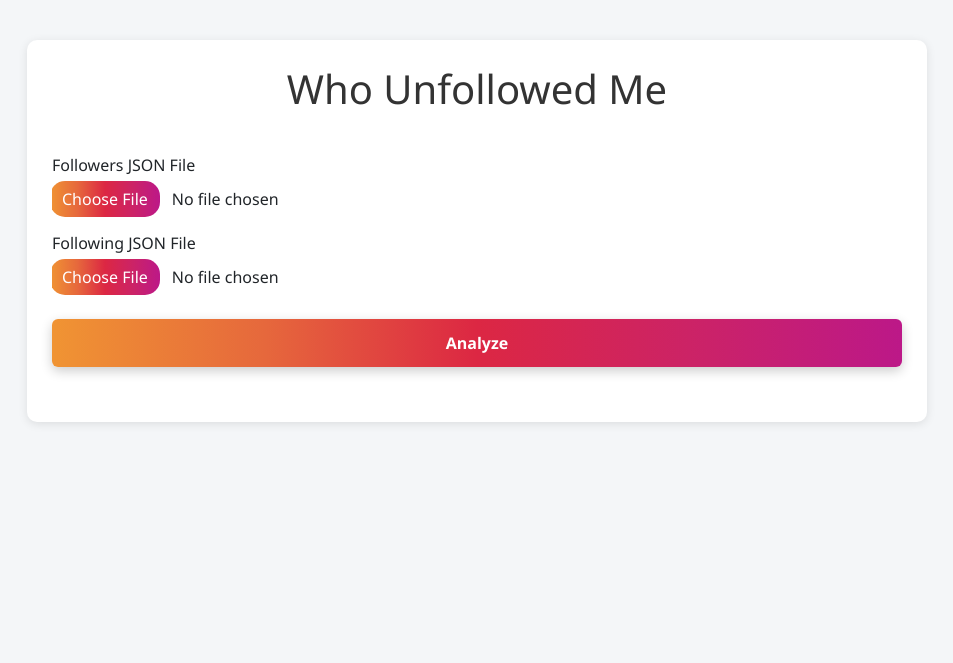
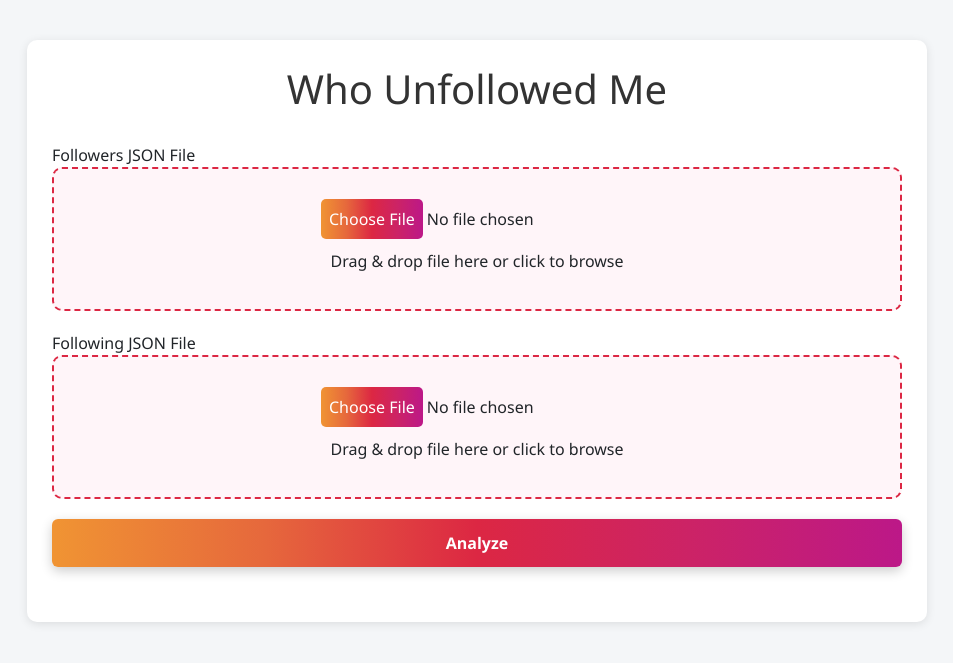
Before and after one commit to PBailey954/WhoUnfollowMe, a Flask app: page / in a window 1280 px wide. Shown: the top 663 px of the page, without its empty margins (163-1116 px from the left). Run offline with Flask 3, Linux system fonts and the light colour scheme.

Commit message:
Implement a drag and drop files feature and update the UI

```diff
--- a/Static/script.js
+++ b/Static/script.js
@@ -1,3 +1,7 @@
+// Prevent the browser from opening the file when dropped outside of drop zones
+window.addEventListener("dragover", (e) => e.preventDefault());
+window.addEventListener("drop", (e) => e.preventDefault());
+
 document.addEventListener("DOMContentLoaded", () => {
     // Expand/Collapse logic
     document.querySelectorAll(".expand-btn").forEach(button => {
@@ -32,3 +36,30 @@ document.addEventListener("DOMContentLoaded", () => {
         }, 4000);
     });
 });
+
+function setupDragAndDrop(inputId) {
+    const input = document.getElementById(inputId);
+    const wrapper = input.closest(".file-drop-zone");
+
+    wrapper.addEventListener("dragover", (e) => {
+        e.preventDefault();
+        wrapper.classList.add("drag-over");
+    });
+
+    wrapper.addEventListener("dragleave", () => {
+        wrapper.classList.remove("drag-over");
+    });
+
+    wrapper.addEventListener("drop", (e) => {
+        e.preventDefault();
+        wrapper.classList.remove("drag-over");
+
+        const files = e.dataTransfer.files;
+        if (files.length > 0) {
+            input.files = files;
+        }
+    });
+}
+
+setupDragAndDrop("followers");
+setupDragAndDrop("following");
--- a/Static/style.css
+++ b/Static/style.css
@@ -17,8 +17,8 @@ input[type="file"]::file-selector-button {
     background: linear-gradient(to right, #f09433, #e6683c, #dc2743, #cc2366, #bc1888);
     border: none;
     color: white;
-    border-radius:15px;
-    ...
+    border-radius:5px;
+    padding: 0.5rem;
 }
 h1 {
     text-align: center;
@@ -43,6 +43,13 @@ input[type="file"] {
     border: none;
     border-radius: 5px;
     background-color: white;
+}
+
+.drop-text {
+    font-size: 0.9rem;
+    color: #888;
+    margin-bottom: 5px;
+    text-align: center;
 }
 
 
@@ -169,6 +176,40 @@ input[type="file"] {
     transition: width 4s ease;
 }
 
+.file-inputs.drag-over {
+    background-color: #fbe9f0;
+    border: 2px dashed #cc2366;
+    border-radius: 6px;
+    padding: 15px;
+}
+
+.file-drop-zone.drag-over {
+    background-color: #fce8ef;
+    border: 2px dashed #dc2743;
+    border-radius: 6px;
+    padding: 15px;
+    transition: background-color 0.3s ease, border 0.3s ease;
+}
+
+.file-drop-zone input[type="file"] {
+    background: transparent;
+    border: none;
+}
+.drag-box {
+  border: 2px dashed #dc2743;
+  border-radius: 10px;
+  padding: 20px;
+  background-color: #fff5f9;
+  text-align: center;
+  transition: border-color 0.3s ease, background-color 0.3s ease;
+}
+
+.file-drop-zone.drag-over .drag-box {
+  background-color: #ffeaf1;
+  border-color: #cc2366;
+  box-shadow: 0 0 10px rgba(204, 35, 102, 0.2);
+  transform: scale(1.02);
+}
 
 /*    Media stuff          */
 @media (min-width: 900px) {
--- a/Templates/index.html
+++ b/Templates/index.html
@@ -12,13 +12,24 @@
     <div class="container">
         <h1>Who Unfollowed Me</h1>
         <form id="uploadForm" method="post" enctype="multipart/form-data">
-            <div class="file-inputs">
-                <label>Followers JSON File</label>
-                <input type="file" class="form-control" name="followers" required>
-                <label>Following JSON File</label>
-                <input type="file" class="form-control" name="following" required>
+<div class="file-drop-zone" data-target="followers">
+  <label for="followers">Followers JSON File</label>
+  <div class="drag-box">
+    <input type="file" id="followers" name="followers" required />
+    <p>Drag & drop file here or click to browse</p>
   </div>
+</div>
+
+            <div class="file-drop-zone" data-target="following">
+  <label for="following">Following JSON File</label>
+  <div class="drag-box">
+    <input type="file" id="following" name="following" required />
+    <p>Drag & drop file here or click to browse</p>
+  </div>
+</div>
+
   <button type="submit" class="btn btn-gradient">Analyze</button>
+
   <div id="progress-bar-container">
     <div id="progress-bar"></div>
   </div>
```
Lines whose indentation alone changed are shown as unchanged.
